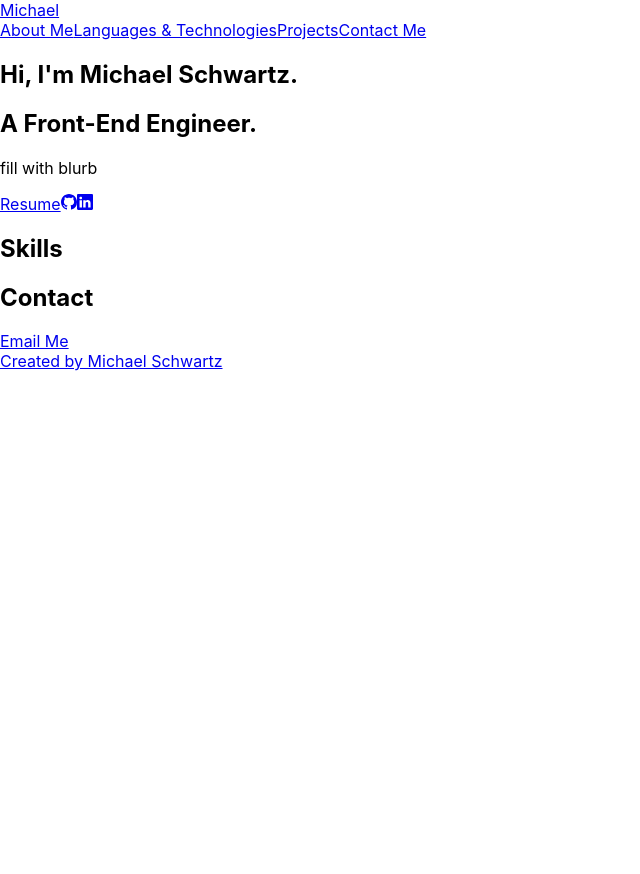
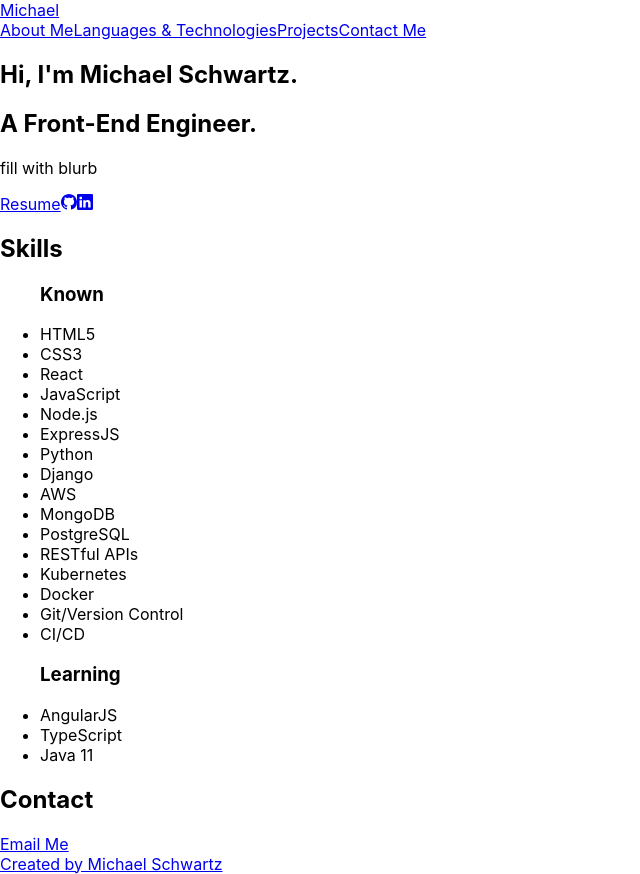
Before and after one commit to smj2021/foliolio, a React (Create React App) app: page / in a window 1280 px wide. Shown: the whole page, without its empty margins (0-640 px from the left). Before the commit the page ends 800 px from the top, so only its background shows below. Built offline with nearby package versions, Linux system fonts and the light colour scheme.

Commit message:
added skills

```diff
--- a/src/components/Skills/Skills.jsx
+++ b/src/components/Skills/Skills.jsx
@@ -5,12 +5,26 @@ import './skills.css';
 
 const Skills = () => {
   // if (!skills.length) return null;
+  const { known, learning } = skills;
 
   return (
     <section className="section skills" id="skills">
       <h2 className="section__title">Skills</h2>
       <ul>
-
+        <h3>Known</h3>
+        {known.map((know, index) => {
+          return (
+            <li key={uniqid()} className="known__skills">{know}</li>
+          )
+        })}
+      </ul>
+      <ul>
+        <h3>Learning</h3>
+        {learning.map((learn, index) => {
+          return (
+            <li key={uniqid()} className="learning__skills">{learn}</li>
+          )
+        })}
       </ul>
     </section>
   )
```
Also changed, not shown: 1 other file (tests, documents, lock files or other folders).
